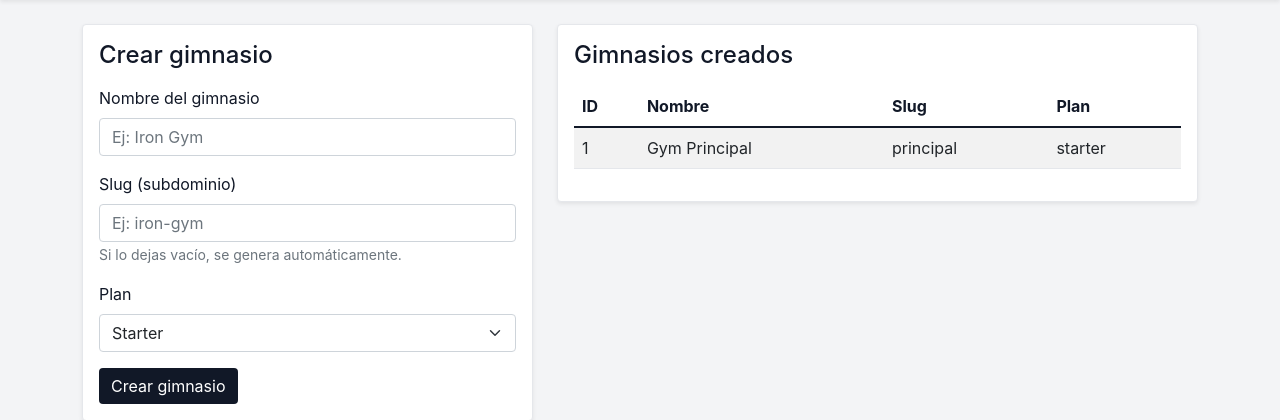
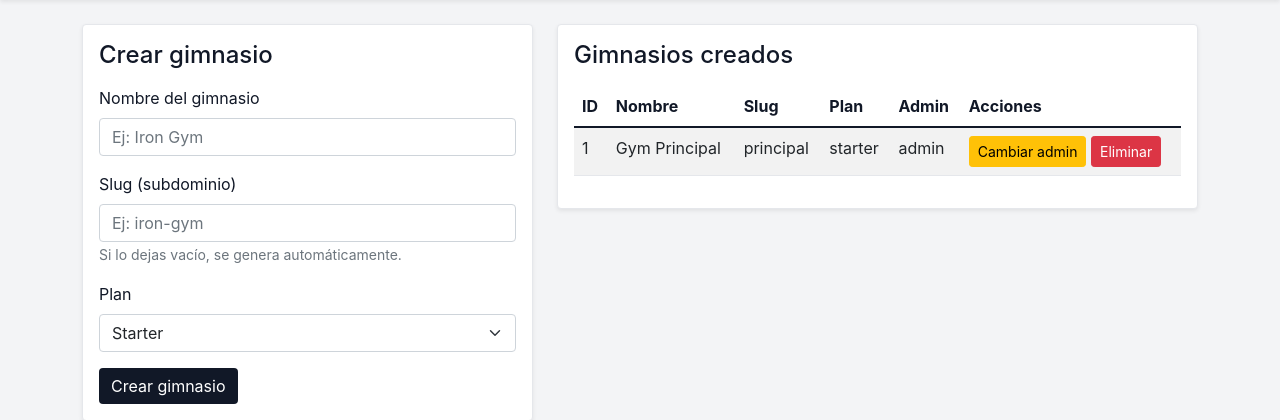
Before and after one commit to LopezTechLT/evofit, a Flask app: page /gyms in a window 1280 px wide. Shown: the part 87-507 px from the top of the page. Run offline with Flask 3, Linux system fonts and the light colour scheme; a user stored in the database is signed in; data comes from the database, SQL or seed files in the repository.

Commit message:
Add super admin gym management: edit gym admin, delete gym

```diff
--- a/backend/routes/admin.py
+++ b/backend/routes/admin.py
@@ -8,6 +8,16 @@ from backend.utils.tenant import get_current_gym_id, slugify_gym_name
 from sqlalchemy import func, or_
 from datetime import datetime, timedelta
 import os
+
+def super_admin_required(f):
+    from functools import wraps
+    @wraps(f)
+    def decorated(*args, **kwargs):
+        if not current_user.is_authenticated or not current_user.is_super_admin:
+            flash('Acceso denegado. Solo el super admin puede realizar esta acción.', 'danger')
+            return redirect(url_for('main.index'))
+        return f(*args, **kwargs)
+    return decorated
 
 admin = Blueprint('admin', __name__)
 
@@ -156,11 +166,8 @@ def delete_client(id):
 
 @admin.route('/gyms', methods=['GET', 'POST'])
 @login_required
+@super_admin_required
 def gyms():
-    if current_user.role != 'admin':
-        flash('Acceso denegado.', 'danger')
-        return redirect(url_for('main.index'))
-
     form = GymForm()
     if form.validate_on_submit():
         slug = slugify_gym_name(form.slug.data) if form.slug.data else slugify_gym_name(form.name.data)
@@ -175,7 +182,85 @@ def gyms():
             return redirect(url_for('admin.gyms'))
 
     gyms_list = Gym.query.order_by(Gym.created_at.desc()).all()
-    return render_template('admin_gyms.html', form=form, gyms=gyms_list)
+    # Attach admin username per gym
+    gym_data = []
+    for g in gyms_list:
+        admin_user = User.query.filter_by(gym_id=g.id, role='admin').first()
+        gym_data.append({'gym': g, 'admin': admin_user})
+    return render_template('admin_gyms.html', form=form, gyms=gym_data)
+
+
+@admin.route('/gym/<int:gym_id>/edit_admin', methods=['GET', 'POST'])
+@login_required
+@super_admin_required
+def edit_gym_admin(gym_id):
+    gym = Gym.query.get_or_404(gym_id)
+    current_admin = User.query.filter_by(gym_id=gym.id, role='admin').first()
+    gym_users = User.query.filter_by(gym_id=gym.id).all()
+
+    if request.method == 'POST':
+        user_id = request.form.get('user_id')
+        if user_id:
+            user = User.query.get(int(user_id))
+            if user and user.gym_id == gym.id:
+                if current_admin and current_admin.id != user.id:
+                    current_admin.role = 'user'
+                user.role = 'admin'
+                db.session.commit()
+                flash(f'Admin cambiado a {user.username}', 'success')
+            else:
+                flash('Usuario no válido para este gimnasio.', 'danger')
+        else:
+            username = request.form.get('new_username')
+            email = request.form.get('new_email')
+            password = request.form.get('new_password')
+            if username and email and password:
+                exists = User.query.filter_by(username=username).first()
+                if exists:
+                    flash('Ya existe un usuario con ese nombre.', 'danger')
+                else:
+                    new_admin = User(username=username, email=email, role='admin', gym_id=gym.id)
+                    new_admin.set_password(password)
+                    if current_admin:
+                        current_admin.role = 'user'
+                    db.session.add(new_admin)
+                    db.session.commit()
+                    flash(f'Nuevo admin creado: {username}', 'success')
+            else:
+                flash('Completa todos los campos para crear un nuevo admin.', 'danger')
+        return redirect(url_for('admin.gyms'))
+
+    return render_template('edit_gym_admin.html', gym=gym, current_admin=current_admin, users=gym_users)
+
+
+@admin.route('/gym/<int:gym_id>/delete', methods=['POST'])
+@login_required
+@super_admin_required
+def delete_gym(gym_id):
+    gym = Gym.query.get_or_404(gym_id)
+    gym_name = gym.name
+
+    for user in User.query.filter_by(gym_id=gym.id).all():
+        db.session.delete(user)
+    for client in Client.query.filter_by(gym_id=gym.id).all():
+        for m in list(client.memberships):
+            db.session.delete(m)
+        for p in list(client.payments):
+            db.session.delete(p)
+        for r in list(client.routines):
+            db.session.delete(r)
+        for pr in list(client.progress):
+            db.session.delete(pr)
+        if client.qr_code:
+            qr_path = os.path.join(current_app.static_folder, 'images', client.qr_code)
+            if os.path.exists(qr_path):
+                os.remove(qr_path)
+        db.session.delete(client)
+
+    db.session.delete(gym)
+    db.session.commit()
+    flash(f'Gimnasio "{gym_name}" eliminado correctamente.', 'success')
+    return redirect(url_for('admin.gyms'))
 
 
 @admin.route('/pending_gyms')
--- a/backend/templates/admin_gyms.html
+++ b/backend/templates/admin_gyms.html
@@ -34,15 +34,24 @@
                 <div class="table-responsive">
                     <table class="table table-striped">
                         <thead>
-                            <tr><th>ID</th><th>Nombre</th><th>Slug</th><th>Plan</th></tr>
+                            <tr><th>ID</th><th>Nombre</th><th>Slug</th><th>Plan</th><th>Admin</th><th>Acciones</th></tr>
                         </thead>
                         <tbody>
-                            {% for gym in gyms %}
+                            {% for item in gyms %}
+                            {% set gym = item.gym %}
+                            {% set admin = item.admin %}
                             <tr>
                                 <td>{{ gym.id }}</td>
                                 <td>{{ gym.name }}</td>
                                 <td>{{ gym.slug }}</td>
                                 <td>{{ gym.plan }}</td>
+                                <td>{% if admin %}{{ admin.username }}{% else %}<span class="text-danger">Sin admin</span>{% endif %}</td>
+                                <td>
+                                    <a href="{{ url_for('admin.edit_gym_admin', gym_id=gym.id) }}" class="btn btn-sm btn-warning">Cambiar admin</a>
+                                    <form method="POST" action="{{ url_for('admin.delete_gym', gym_id=gym.id) }}" style="display:inline" onsubmit="return confirm('¿Eliminar el gimnasio «{{ gym.name }}» y todos sus datos? Esta acción no se puede deshacer.')">
+                                        <button type="submit" class="btn btn-sm btn-danger">Eliminar</button>
+                                    </form>
+                                </td>
                             </tr>
                             {% endfor %}
                         </tbody>
```
Also changed, not shown: backend/templates/edit_gym_admin.html (added, +55 -0 lines).
